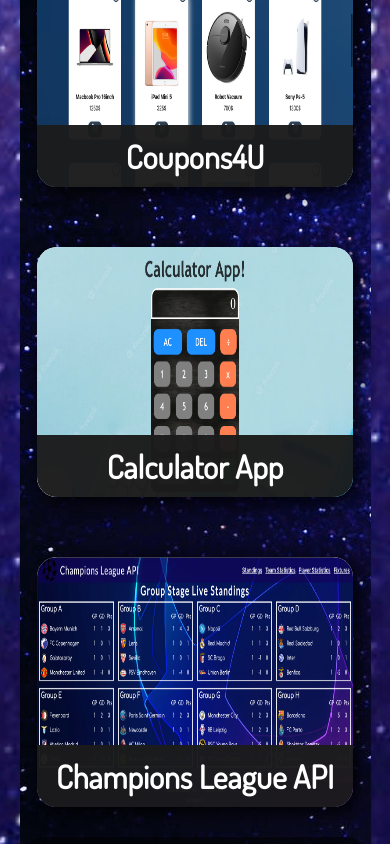
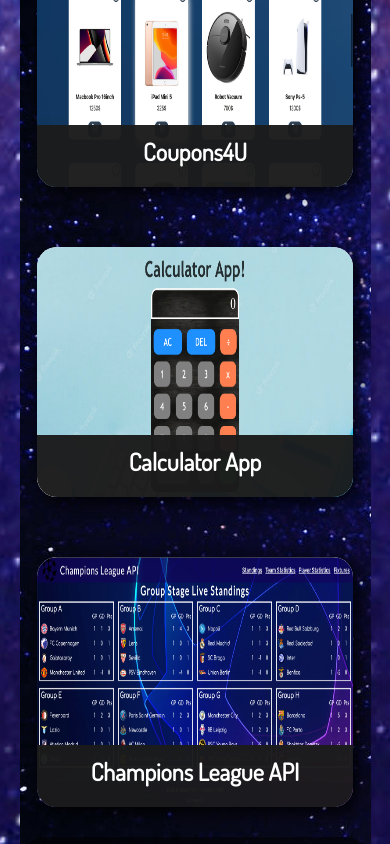
Before and after one commit to Galaviv15/my-portfolio, a React (Create React App) app: page / in a window 390 px wide. Shown: the part 2280-3124 px from the top of the page. Built offline with nearby package versions, Linux system fonts and the light colour scheme.

Commit message:
third project added commit

```diff
--- a/src/components/project-card/project-card.css
+++ b/src/components/project-card/project-card.css
@@ -86,6 +86,20 @@
     font-size: 1.1rem;
   }
 }
+
+@media screen and (max-width: 410px) {
+  .intro .project-name {
+    font-size: 1.5rem;
+    margin-top: 5px;
+    text-align: center;
+  }
+
+  .intro .project-description {
+    font-size: 1rem;
+    margin: 5px;
+  }
+}
+
 
   .link-button {
     cursor: pointer;
```
